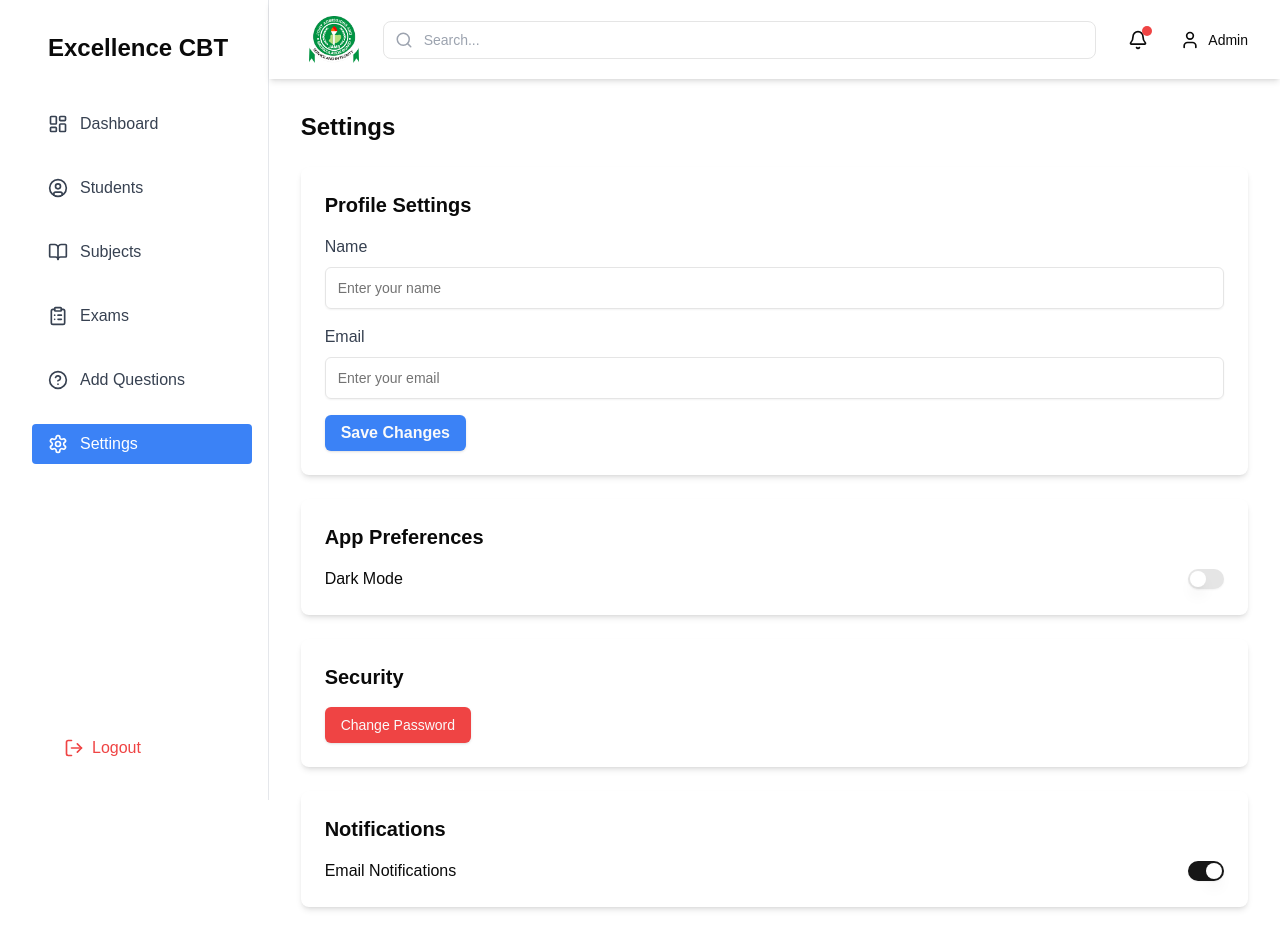
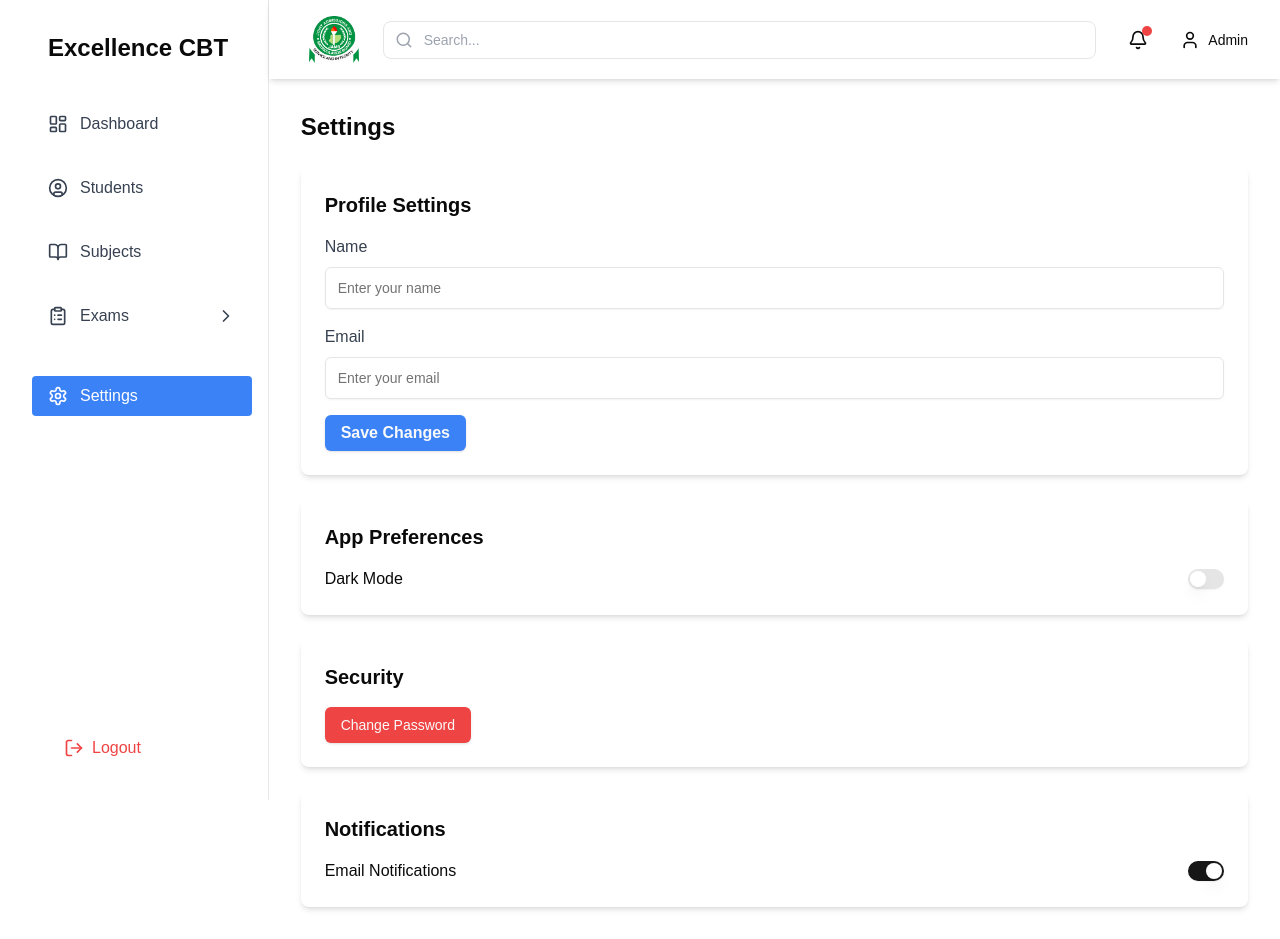
Before and after one commit to DivineChuks/ExcellenceCBT, a Next.js app: page /admin/settings in a window 1280 px wide. Built offline with nearby package versions, Linux system fonts and the light colour scheme.

Commit message:
updated exam side bar

```diff
--- a/app/admin/_components/AdminSideBar.jsx
+++ b/app/admin/_components/AdminSideBar.jsx
@@ -1,7 +1,6 @@
 "use client";
 import {
   BookOpen,
-  CircleHelp,
   CircleUser,
   ClipboardList,
   FileText,
@@ -121,21 +120,7 @@ const AdminSideBar = () => {
         /> */}
 
         {/* Exams */}
-
-        <SidebarItem
-          icon={<ClipboardList size={20} />}
-          label="Exams"
-          href="/admin/exams/view"
-          active={activeLink === "exams"}
-        />
-
-        <SidebarItem
-          icon={<CircleHelp size={20} />}
-          label="Add Questions"
-          href="/admin/questions/create"
-          active={activeLink === "questions"}
-        />
-        {/* <SidebarMenu
+        <SidebarMenu
           icon={<ClipboardList size={20} />}
           label="Exams"
           isOpen={openMenus.exams}
@@ -145,7 +130,7 @@ const AdminSideBar = () => {
             { label: "All Exams", href: "/admin/exams/view" },
             { label: "Add Questions", href: "/admin/questions/create" },
           ]}
-        /> */}
+        />
 
         {/* Settings */}
         <SidebarItem
```
